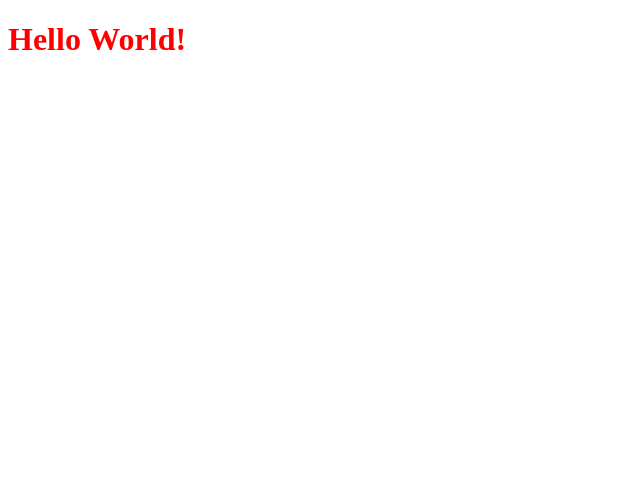
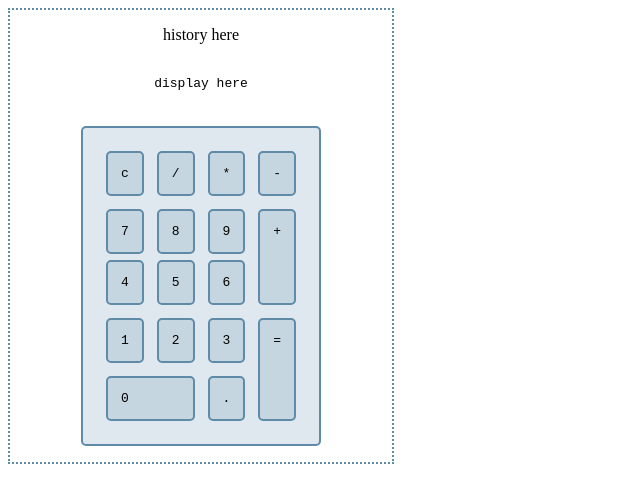
Before and after one commit to JamesMFox/calculator, a plain HTML site: page index.html in a window 1280 px wide. Shown: the whole page, without its empty margins (0-640 px from the left). Drawn offline with Linux system fonts and the light colour scheme.

Commit message:
Created layout made a maze of flex boxes to get the calculator   layout. Might look online for some better   solutions

```diff
--- a/index.html
+++ b/index.html
@@ -7,7 +7,60 @@
   <title>Document</title>
 </head>
 <body>
-  <h1>Hello World!</h1>
+  <div class="flex-container">
+    <div class="history">history here</div>
+    <div class="display">display here</div>
+      <div class="button-column">
+        <div class="top-row">
+          <div class="calc-btn btn-operand">c</div>
+          <div class="calc-btn btn-operand">/</div>
+          <div class="calc-btn btn-operand">*</div>
+          <div class="calc-btn btn-operand">-</div>
+        </div>
+        <div class="middle-row">
+          <div>
+            <div class="calc-btn btn-number">7</div>
+            <div class="calc-btn btn-number">4</div>
+          </div>
+          <div>
+            <div class="calc-btn btn-number">8</div>
+            <div class="calc-btn btn-number">5</div>
+          </div>
+          <div>
+            <div class="calc-btn btn-number">9</div>
+            <div class="calc-btn btn-number">6</div>
+          </div>
+          <div class="middle-row-add">
+            <div class="calc-btn btn-operand add">+</div>
+          </div>
+        </div>
+        <div class="bottom-row">
+          <div class="bottom-row-column">
+            <div class="b-r-c-r">
+              <div class="calc-btn btn-number">1</div>
+              <div class="calc-btn btn-number">2</div>
+            </div>
+            <div class="b-r-c-zero">
+              <div class="calc-btn btn-number zero">0</div>
+            </div>
+          </div>
+          <div class="bottom-row-row">
+            <div class="b-r-c-c">
+              <div class="calc-btn btn-number">3</div>
+              <div class="calc-btn btn-number">.</div>
+            </div>
+            <div class="b-r-c-equals">
+              <div class="calc-btn btn-operand enter">=</div>
+
+            </div>
+          </div>
+
+          <div>
+          </div>
+        </div>
+
+      </div>
+    </div>
   <script type="text/javascript" src="javascript.js"></script>
 </body>
 </html>
--- a/javascript.js
+++ b/javascript.js
@@ -11,5 +11,26 @@ function multiply(a, b) {
 };
 
 function divide(a, b) {
-  return a / b;
+  if (b === 0) {
+    return "lmao";
+  } else {
+    return a / b;
+  }
 };
+
+function operate(a, opp, b) {
+  switch(arguments[1]){
+    case "+":
+      return add(a, b);
+      break;
+    case "-":
+      return subtract(a, b);
+      break;
+    case "*":
+      return multiply(a, b);
+    case "/":
+      return divide(a, b);
+  };
+};
+
+const buttonColumn = document.getElementsByClassName("button-column");
--- a/stylesheet.css
+++ b/stylesheet.css
@@ -1,3 +1,111 @@
-h1 {
-  color: red;
+.display {
+  font-family: monospace;
+  height: 50px;
 }
+
+.flex-container {
+  border: 2px dotted rgb(96 139 168);
+  display: flex;
+  flex-direction: column;
+  padding: 1em;
+  align-items: center;
+  width: 350px;
+}
+
+.history {
+  height: 50px;
+}
+
+.button-column {
+  border: 2px solid rgb(96 139 168);
+  border-radius: 5px;
+  background-color: rgb(96 139 168 / 0.2);
+  padding: 1em;
+  display: flex;
+  flex-direction: column;
+  align-items: center;
+}
+
+.top-row {
+  display: flex;
+  flex-direction: row;
+  flex-grow: 1;
+}
+
+.middle-row-add {
+  flex-grow: 1;
+  display: flex;
+}
+
+.middle-row {
+  display: flex;
+  flex-direction: row;
+  flex-grow: 1;
+}
+
+.bottom-row {
+  display: flex;
+  flex-direction: row;
+}
+
+.bottom-row-column {
+  display: flex;
+  flex-direction: column;
+
+}
+
+.b-r-c-r {
+  display: flex;
+  flex-direction: row;
+}
+
+.bottom-row-row {
+  display: flex;
+  flex-direction: row;
+}
+
+.b-r-c-c {
+  display: flex;
+  flex-direction: column;
+}
+
+.b-r-c-zero {
+  display: flex;
+  flex-direction: column;
+}
+
+.b-r-c-equals {
+  display:flex;
+  flex-direction: row;
+}
+
+.calc-btn {
+  font-family: monospace;
+  border: 2px solid rgb(96 139 168);
+  border-radius: 5px;
+  background-color: rgb(96 139 168 / 0.2);
+  padding: 1em;
+  margin: .5em;
+}
+
+/* .top-row {
+  border: 2px solid rgb(96 139 168);
+  border-radius: 5px;
+  background-color: rgb(96 139 168 / 0.2);
+  padding: 1px;
+  flex: 1 1 200px;
+}
+.middle-row {
+  border: 2px solid rgb(96 139 168);
+  border-radius: 5px;
+  background-color: rgb(96 139 168 / 0.2);
+  padding: 1px;
+  flex: 1 1 200px;
+}
+.bottom-row {
+  border: 2px solid rgb(96 139 168);
+  border-radius: 5px;
+  background-color: rgb(96 139 168 / 0.2);
+  padding: 1px;
+  flex: 1 1 200px;
+} */
```
